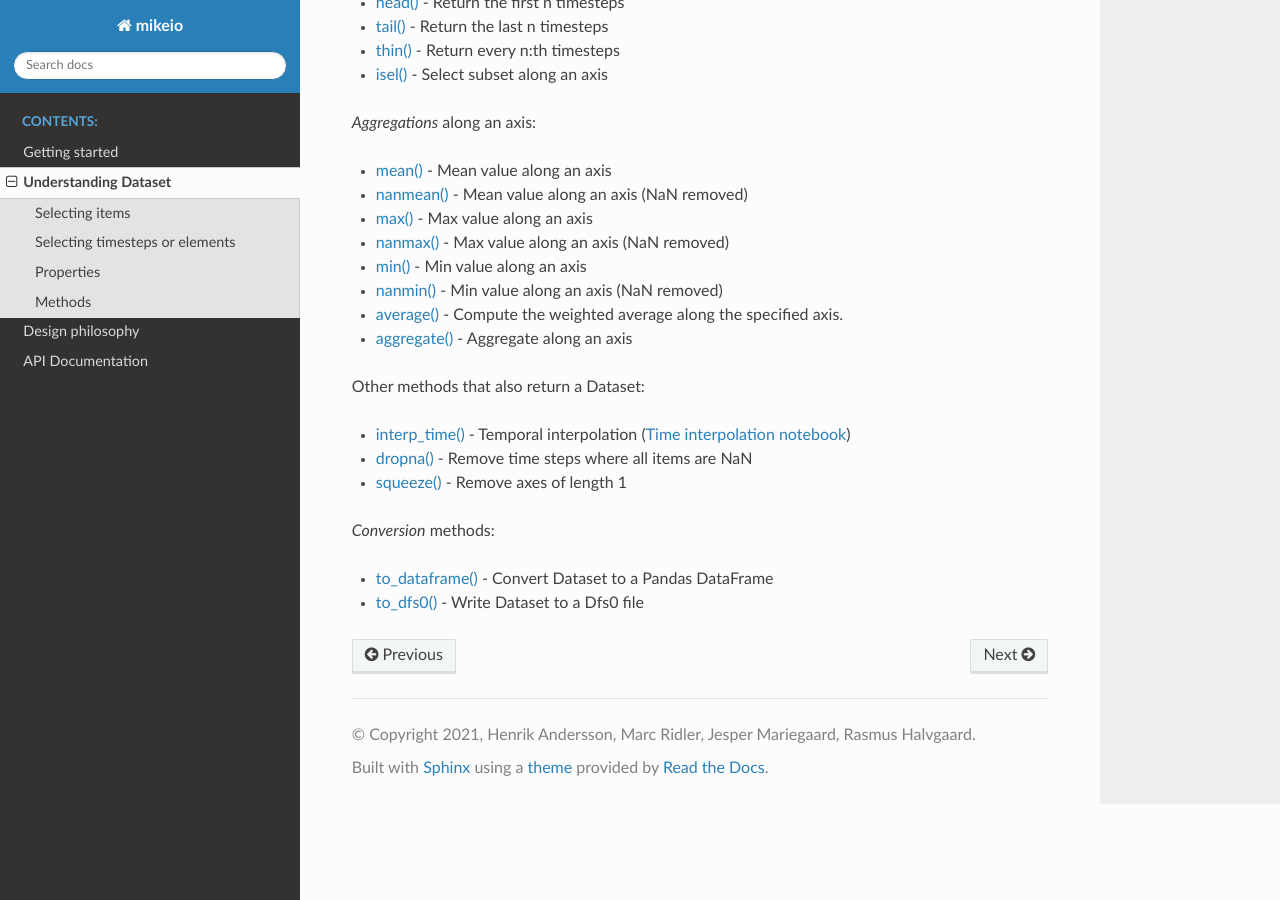
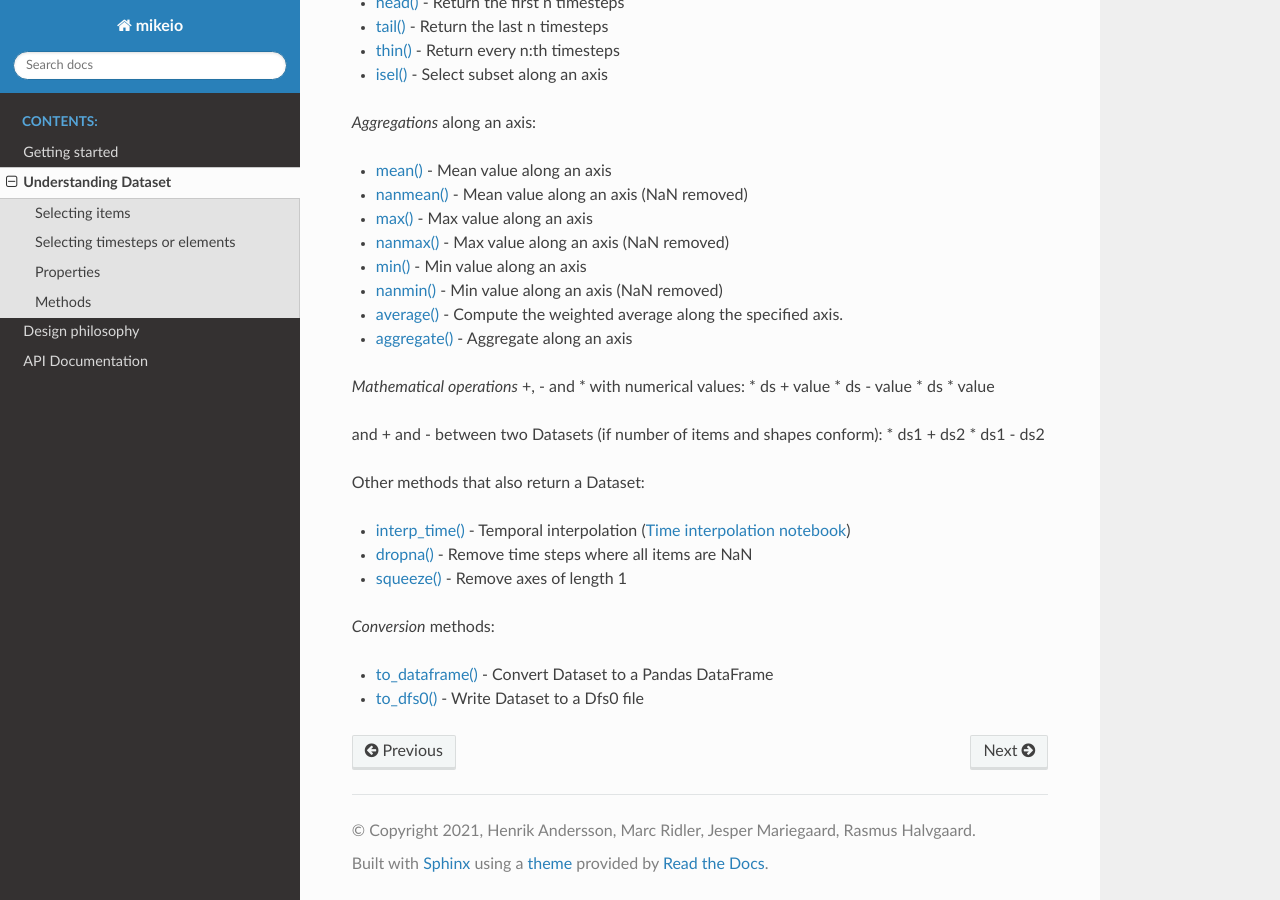
Before and after one commit to DHI/mikeio, a Sphinx documentation site: the page built from docs/understanding_dataset.rst, in a window 1280 px wide and 900 px high, scrolled down 2029 px. Built offline with Sphinx 7.4.7 and the Read the Docs theme 2.0.0, drawn with Linux system fonts in a browser that asks for light colours.

Commit message:
add to documentation

```diff
--- a/docs/understanding_dataset.rst
+++ b/docs/understanding_dataset.rst
@@ -112,6 +112,15 @@ including different ways of *selecting* data:
 * `average() <api.html#mikeio.Dataset.average>`_ - Compute the weighted average along the specified axis.
 * `aggregate() <api.html#mikeio.Dataset.aggregate>`_ - Aggregate along an axis
 
+*Mathematical operations* +, - and * with numerical values:
+* ds + value
+* ds - value
+* ds * value
+
+and + and - between two Datasets (if number of items and shapes conform):
+* ds1 + ds2
+* ds1 - ds2
+
 Other methods that also return a Dataset:
 
 * `interp_time() <api.html#mikeio.Dataset.interp_time>`_ - Temporal interpolation (`Time interpolation notebook <https://nbviewer.jupyter.org/github/DHI/mikeio/blob/main/notebooks/Time%20interpolation.ipynb>`_)
```
